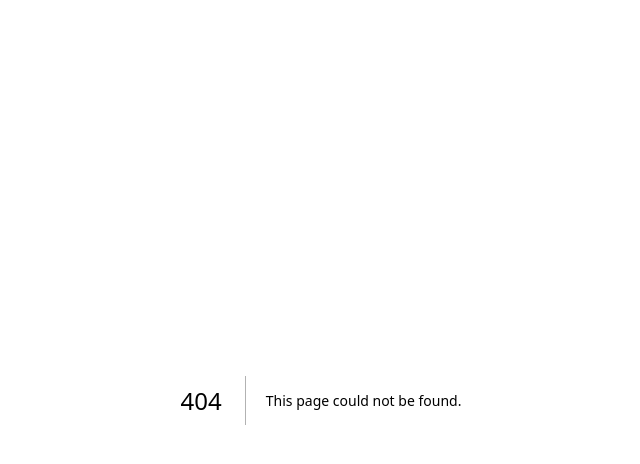
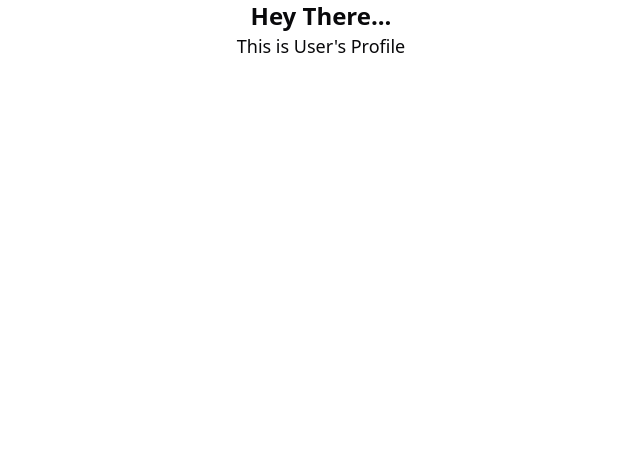
Before and after one commit to quantinium3/nexus, a Next.js app: page /profile in a window 1280 px wide. Before the commit this address had no page. Shown: the top 464 px of the page, without its empty margins (319-959 px from the left). Built offline with nearby package versions, Linux system fonts and the light colour scheme.

Commit message:
profile page init

```diff
--- a/drizzle.config.ts
+++ b/drizzle.config.ts
@@ -1,5 +1,7 @@
-import 'dotenv/config';
+import { config } from 'dotenv';
 import { defineConfig } from 'drizzle-kit';
+
+config({ path: '.env.local' });
 
 export default defineConfig({
   out: './drizzle',
--- /dev/null
+++ b/src/app/profile/page.tsx
@@ -0,0 +1,12 @@
+import React from 'react'
+
+const ProfilePage = () => {
+  return (
+    <div className='flex flex-col items-center'>
+        <div className='text-2xl font-bold'>Hey There...</div>
+        <div className='text-lg'>This is User's Profile</div>
+    </div>
+  )
+}
+
+export default ProfilePage
```
